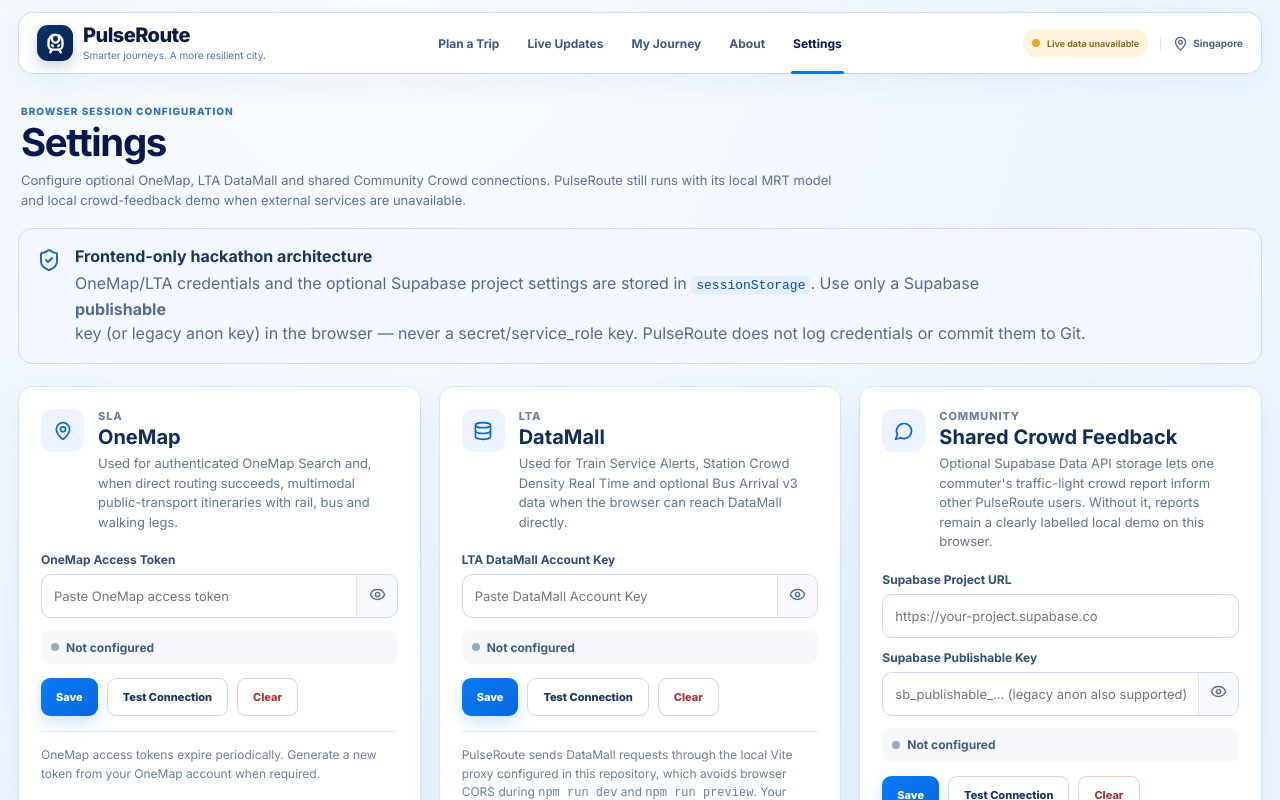
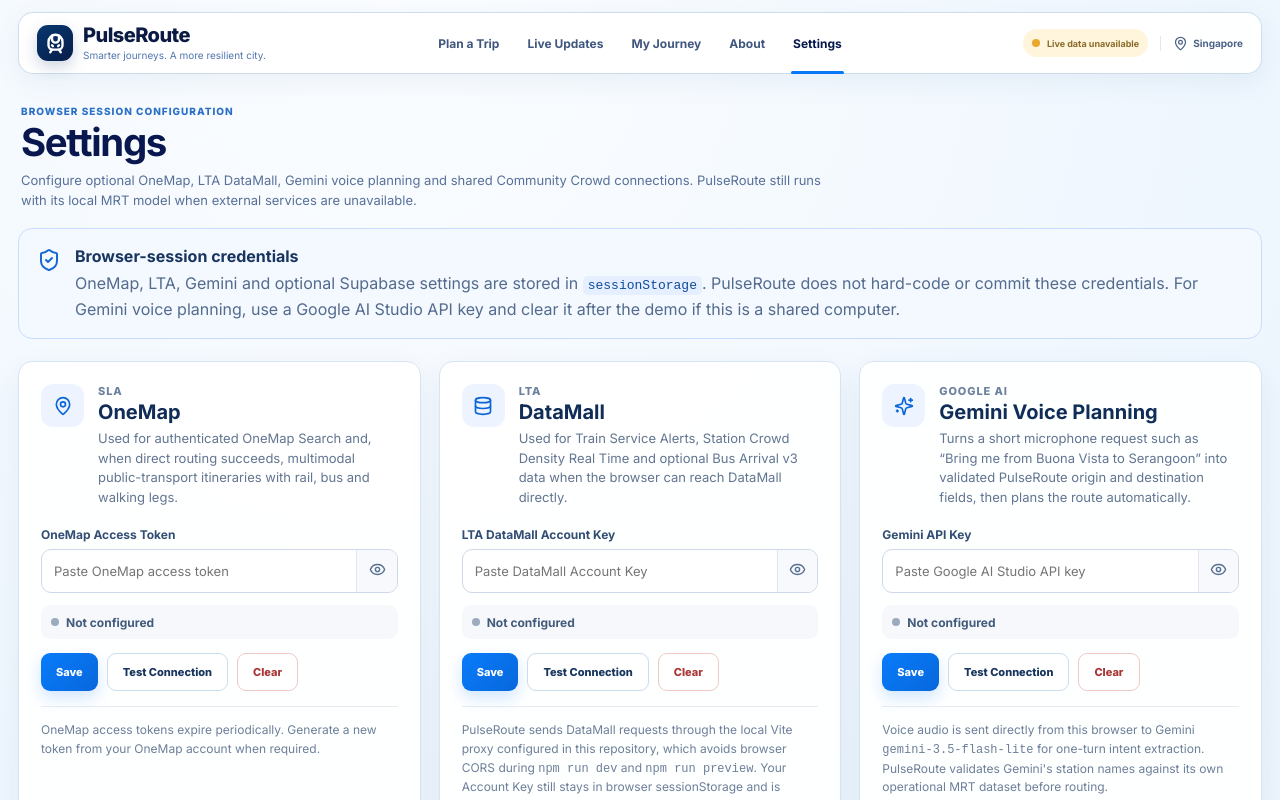
Before and after one commit to isaacsee12-bit/pulseroute-ui, a React (Vite) app: page / in a window 1280 px wide. Both pictures are taken after a click on the button "Plan with voice". Shown: the top 800 px of the page. Built offline with nearby package versions, Linux system fonts and the light colour scheme.

Commit message:
Add Gemini voice configuration and connection test

```diff
--- a/src/main.jsx
+++ b/src/main.jsx
@@ -912,12 +912,15 @@
   const [draftLta, setDraftLta] = useState(credentials.ltaDataMallKey);
   const [draftSupabaseUrl, setDraftSupabaseUrl] = useState(credentials.supabaseUrl);
   const [draftSupabaseKey, setDraftSupabaseKey] = useState(credentials.supabasePublishableKey);
+  const [draftGemini, setDraftGemini] = useState(credentials.geminiApiKey);
   const [showOneMap, setShowOneMap] = useState(false);
   const [showLta, setShowLta] = useState(false);
   const [showSupabase, setShowSupabase] = useState(false);
+  const [showGemini, setShowGemini] = useState(false);
   const [oneMapStatus, setOneMapStatus] = useState({ code: 'not_configured', detail: credentials.oneMapToken ? 'Saved for this browser session; test to verify.' : '' });
   const [ltaStatus, setLtaStatus] = useState({ code: 'not_configured', detail: credentials.ltaDataMallKey ? 'Saved for this browser session; test to verify.' : '' });
   const [communityStatus, setCommunityStatus] = useState({ code: 'not_configured', detail: hasCommunityStore(credentials) ? 'Saved for this browser session; test to verify.' : '' });
+  const [geminiStatus, setGeminiStatus] = useState({ code: 'not_configured', detail: hasGeminiKey(credentials) ? 'Saved for this browser session; test to verify.' : '' });
   const [testing, setTesting] = useState('');
 
   useEffect(() => {
@@ -925,6 +928,7 @@
     setDraftLta(credentials.ltaDataMallKey);
     setDraftSupabaseUrl(credentials.supabaseUrl);
     setDraftSupabaseKey(credentials.supabasePublishableKey);
+    setDraftGemini(credentials.geminiApiKey);
   }, [credentials]);
 
   const persist = next => {
@@ -952,6 +956,12 @@
     setCommunityStatus({ code: 'not_configured', detail: hasCommunityStore(next) ? 'Saved for this browser session; test to verify.' : '' });
   };
 
+  const saveGemini = () => {
+    const next = persist({ ...credentials, geminiApiKey: draftGemini });
+    setDraftGemini(next.geminiApiKey);
+    setGeminiStatus({ code: 'not_configured', detail: next.geminiApiKey ? 'Saved for this browser session; test to verify.' : '' });
+  };
+
   const testOneMap = async () => {
     setTesting('onemap');
     try {
@@ -974,6 +984,18 @@
     } catch (error) {
       const code = error instanceof DataMallRequestError ? error.code : 'connection_failed';
       setLtaStatus({ code: code === 'invalid_key' ? 'invalid_key' : 'connection_failed', detail: error?.message || 'LTA DataMall connection test failed.' });
+    } finally {
+      setTesting('');
+    }
+  };
+
+  const testGemini = async () => {
+    setTesting('gemini');
+    try {
+      await testGeminiApiKey(draftGemini);
+      setGeminiStatus({ code: 'connected', detail: `Gemini voice parser is ready with ${GEMINI_VOICE_MODEL}.` });
+    } catch (error) {
+      setGeminiStatus({ code: 'connection_failed', detail: error?.message || 'Gemini connection test failed.' });
     } finally {
       setTesting('');
     }
@@ -1018,6 +1040,12 @@
     setCommunityStatus({ code: 'not_configured', detail: '' });
   };
 
+  const clearGemini = () => {
+    setDraftGemini('');
+    persist({ ...credentials, geminiApiKey: '' });
+    setGeminiStatus({ code: 'not_configured', detail: '' });
+  };
+
   const clearAll = () => {
     const empty = clearApiKeys();
     setCredentials(empty);
@@ -1025,9 +1053,11 @@
     setDraftLta('');
     setDraftSupabaseUrl('');
     setDraftSupabaseKey('');
+    setDraftGemini('');
     setOneMapStatus({ code: 'not_configured', detail: '' });
     setLtaStatus({ code: 'not_configured', detail: '' });
     setCommunityStatus({ code: 'not_configured', detail: '' });
+    setGeminiStatus({ code: 'not_configured', detail: '' });
   };
 
   const expiry = oneMapTokenExpiry(draftOneMap);
@@ -1035,9 +1065,9 @@
 
   return (
     <main className="page-shell settings-page">
-      <PageHeading eyebrow="Browser session configuration" title="Settings" copy="Configure optional OneMap, LTA DataMall and shared Community Crowd connections. PulseRoute still runs with its local MRT model and local crowd-feedback demo when external services are unavailable." />
+      <PageHeading eyebrow="Browser session configuration" title="Settings" copy="Configure optional OneMap, LTA DataMall, Gemini voice planning and shared Community Crowd connections. PulseRoute still runs with its local MRT model when external services are unavailable." />
 
-      <div className="security-banner"><ShieldCheck /><div><b>Frontend-only hackathon architecture</b><p>OneMap/LTA credentials and the optional Supabase project settings are stored in <code>sessionStorage</code>. Use only a Supabase <b>publishable</b> key (or legacy anon key) in the browser — never a secret/service_role key. PulseRoute does not log credentials or commit them to Git.</p></div></div>
+      <div className="security-banner"><ShieldCheck /><div><b>Browser-session credentials</b><p>OneMap, LTA, Gemini and optional Supabase settings are stored in <code>sessionStorage</code>. PulseRoute does not hard-code or commit these credentials. For Gemini voice planning, use a Google AI Studio API key and clear it after the demo if this is a shared computer.</p></div></div>
 
       <section className="settings-grid">
         <article className="credential-card card-surface">
@@ -1064,6 +1094,17 @@
         </article>
 
         <article className="credential-card card-surface">
+          <div className="credential-heading"><div className="credential-icon"><Sparkles /></div><div><span>Google AI</span><h2>Gemini Voice Planning</h2><p>Turns a short microphone request such as “Bring me from Buona Vista to Serangoon” into validated PulseRoute origin and destination fields, then plans the route automatically.</p></div></div>
+          <label className="credential-field">
+            <span>Gemini API Key</span>
+            <div><input type={showGemini ? 'text' : 'password'} value={draftGemini} onChange={event => { setDraftGemini(event.target.value); setGeminiStatus({ code: 'not_configured', detail: 'Changed but not tested.' }); }} placeholder="Paste Google AI Studio API key" autoComplete="off" /><button type="button" onClick={() => setShowGemini(value => !value)} aria-label={showGemini ? 'Hide Gemini key' : 'Show Gemini key'}>{showGemini ? <EyeOff /> : <Eye />}</button></div>
+          </label>
+          <CredentialStatus status={geminiStatus} />
+          <div className="credential-actions"><button type="button" className="primary-button" onClick={saveGemini}>Save</button><button type="button" className="secondary-button" onClick={testGemini} disabled={testing === 'gemini' || !draftGemini.trim()}>{testing === 'gemini' ? <><RefreshCw className="spin" /> Testing</> : 'Test Connection'}</button><button type="button" className="secondary-button danger-outline" onClick={clearGemini}>Clear</button></div>
+          <p className="credential-note">Voice audio is sent directly from this browser to Gemini <code>{GEMINI_VOICE_MODEL}</code> for one-turn intent extraction. PulseRoute validates Gemini's station names against its own operational MRT dataset before routing.</p>
+        </article>
+
+        <article className="credential-card card-surface">
           <div className="credential-heading"><div className="credential-icon"><MessageCircle /></div><div><span>Community</span><h2>Shared Crowd Feedback</h2><p>Optional Supabase Data API storage lets one commuter's traffic-light crowd report inform other PulseRoute users. Without it, reports remain a clearly labelled local demo on this browser.</p></div></div>
           <label className="credential-field">
             <span>Supabase Project URL</span>
@@ -1080,12 +1121,12 @@
       </section>
 
       <section className="settings-footer card-surface">
-        <div><Trash2 /><div><h3>Clear all credentials</h3><p>Remove OneMap, DataMall and Community Crowd settings from this browser tab/session immediately.</p></div></div>
+        <div><Trash2 /><div><h3>Clear all credentials</h3><p>Remove OneMap, DataMall, Gemini and Community Crowd settings from this browser tab/session immediately.</p></div></div>
         <button type="button" className="secondary-button danger-outline" onClick={clearAll}>Clear all credentials</button>
       </section>
 
       <section className="settings-help card-surface">
-        <div><Info /><div><h3>Connection behaviour</h3><p><b>OneMap unavailable:</b> local MRT routing remains available. <b>LTA:</b> run PulseRoute through Vite so the local DataMall proxy is active; if LTA is unreachable, official live signals are omitted. <b>Community Crowd unavailable:</b> traffic-light reports are kept only on this browser and labelled local demo.</p></div></div>
+        <div><Info /><div><h3>Connection behaviour</h3><p><b>OneMap unavailable:</b> local MRT routing remains available. <b>LTA:</b> run PulseRoute through Vite so the local DataMall proxy is active; if LTA is unreachable, official live signals are omitted. <b>Gemini unavailable:</b> typed trip planning still works normally. <b>Community Crowd unavailable:</b> traffic-light reports are kept only on this browser and labelled local demo.</p></div></div>
         <div className="credential-actions"><button type="button" className="secondary-button" onClick={refreshLive} disabled={!hasLtaKey(credentials)}>Refresh LTA data</button><button type="button" className="secondary-button" onClick={refreshCommunity}>Refresh community</button></div>
       </section>
     </main>
```
